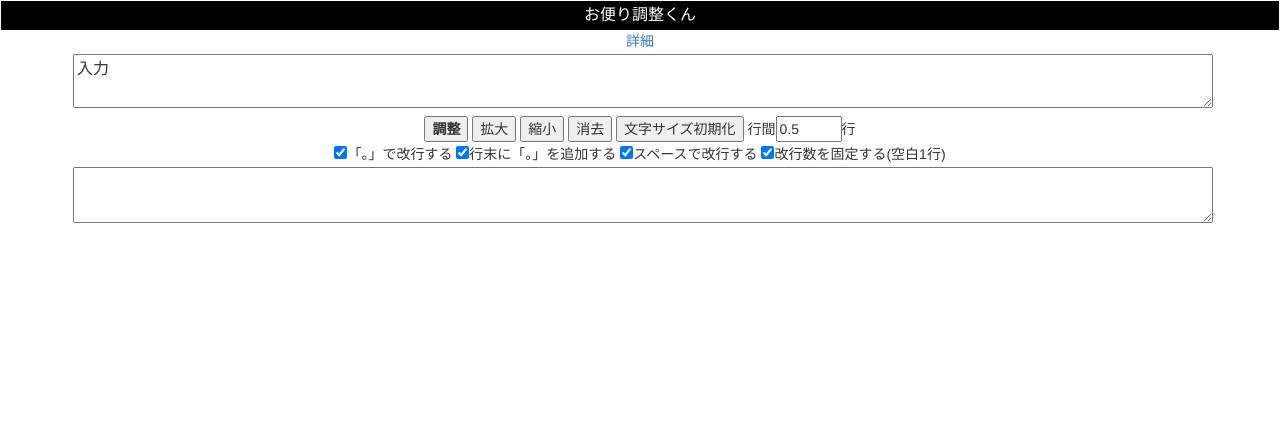
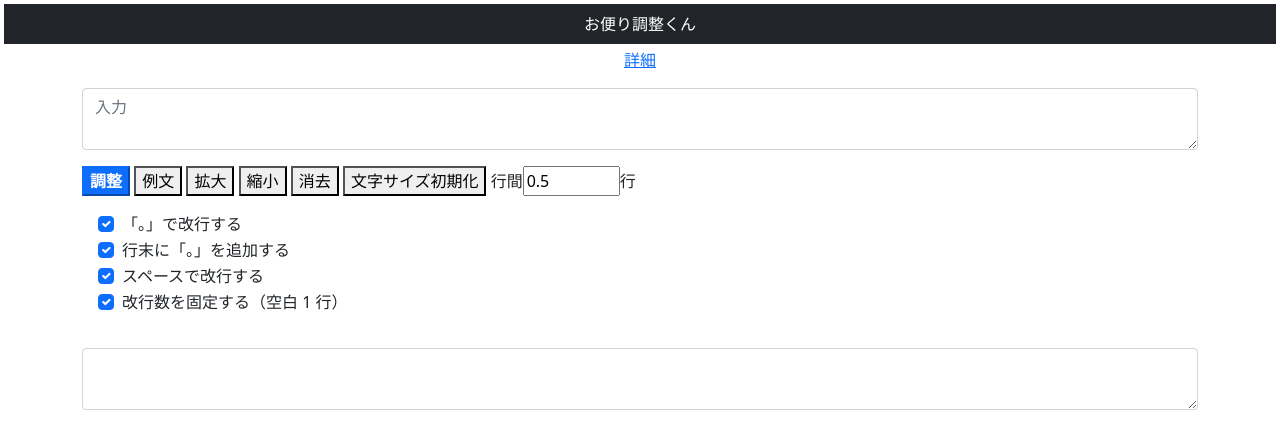
Before and after one commit to norihitoishida/adjust-posts, a plain HTML site: page index.html in a window 1280 px wide. Drawn offline with nearby package versions, Linux system fonts and the light colour scheme.

Commit message:
Bootstrap をバージョンアップして見た目を調整。例文を追加。

```diff
--- a/index.html
+++ b/index.html
@@ -3,35 +3,50 @@
 <head>
     <meta charset="UTF-8">
     <meta http-equiv="X-UA-Compatible" content="IE=edge">
-    <!-- Latest compiled and minified CSS -->
-    <link rel="stylesheet" href="https://stackpath.bootstrapcdn.com/bootstrap/3.4.1/css/bootstrap.min.css" integrity="sha384-HSMxcRTRxnN+Bdg0JdbxYKrThecOKuH5zCYotlSAcp1+c8xmyTe9GYg1l9a69psu" crossorigin="anonymous">
-    <!-- Optional theme -->
-    <link rel="stylesheet" href="https://stackpath.bootstrapcdn.com/bootstrap/3.4.1/css/bootstrap-theme.min.css" integrity="sha384-6pzBo3FDv/PJ8r2KRkGHifhEocL+1X2rVCTTkUfGk7/0pbek5mMa1upzvWbrUbOZ" crossorigin="anonymous">
+    <meta name="viewport" content="width=device-width, initial-scale=1">
+    <link href="https://cdn.jsdelivr.net/npm/bootstrap@5.0.0-beta1/dist/css/bootstrap.min.css" rel="stylesheet" integrity="sha384-giJF6kkoqNQ00vy+HMDP7azOuL0xtbfIcaT9wjKHr8RbDVddVHyTfAAsrekwKmP1" crossorigin="anonymous">
     <link rel="stylesheet" href="style.css">
     <link rel="icon" type="image/png" href="https://norihitoishida.github.io/images/favicon-32x32.png" sizes="32x32">
     <link rel="icon" type="image/png" href="https://norihitoishida.github.io/images/favicon-16x16.png" sizes="16x16">
     <title>お便り調整くん</title>
 </head>
 <body>
-    <div class="header">お便り調整くん</div>
+    <div class="bg-dark text-white text-center m-1 p-2">お便り調整くん</div>
     <div class="container">
-        <a href="https://github.com/norihitoishida/adjust-posts" target="_blank">詳細</a>
-        <textarea id="otayori_raw" type="text">入力</textarea>
+        <div class="text-center"><a href="https://github.com/norihitoishida/adjust-posts" target="_blank">詳細</a></div>
+        <div class="form-group my-3">
+            <textarea id="otayori_raw" class="form-control" placeholder="入力"></textarea>
+        </div>
         <div>
-            <button id="adjust" style="font-weight:bold;">調整</button>
-            <button id="zoomin">拡大</button>
-            <button id="zoomout">縮小</button>
-            <button id="clear">消去</button>
+            <button id="adjust" class="btn-primary fw-bold">調整</button>
+            <button id="example"   >例文</button>
+            <button id="zoomin"    >拡大</button>
+            <button id="zoomout"   >縮小</button>
+            <button id="clear"     >消去</button>
             <button id="initialize">文字サイズ初期化</button>
             行間<input type="number" id="linespace" step="0.1" value="0.5" max="2" min="0">行
         </div>
-        <div>
-            <input type="checkbox" id="kutennewline" checked>「。」で改行する</input>
-            <input type="checkbox" id="addkuten" checked>行末に「。」を追加する</input>
-            <input type="checkbox" id="spacenewline" checked>スペースで改行する</input>
-            <input type="checkbox" id="doublenewline" checked>改行数を固定する(空白1行)</input>
+        <div class="p-3">
+            <div class="form-check">
+                <input class="form-check-input" type="checkbox" id="kutennewline" checked>
+                <label class="form-check-label" for="kutennewline">「。」で改行する</label>
+            </div>
+            <div class="form-check">
+                <input class="form-check-input" type="checkbox" id="addkuten" checked>
+                <label class="form-check-label" for="addkuten">行末に「。」を追加する</label>
+            </div>
+            <div class="form-check">
+                <input class="form-check-input" type="checkbox" id="spacenewline" checked>
+                <label class="form-check-label" for="spacenewline">スペースで改行する</label>
+            </div>
+            <div class="form-check">
+                <input class="form-check-input" type="checkbox" id="doublenewline" checked>
+                <label class="form-check-label" for="doublenewline">改行数を固定する（空白 1 行）</label>
+            </div>
         </div>
-        <textarea id="otayori_adjusted" type="text" rows="auto"></textarea>
+        <div class="form-group my-3">
+            <textarea id="otayori_adjusted" class="form-control"></textarea>
+        </div>
     </div>
     <script src="./script.js">
     </script>
--- a/script.js
+++ b/script.js
@@ -45,6 +45,14 @@ function adjust() {
   document.getElementById("otayori_adjusted").style.height = `${scrollHeight}px`;
 }
 
+function example() {
+  let text = "俺ねぇ、アレのライブ行ったよ、ラブライブ。4回目のライブかな。どこでやってた奴か忘れたけど。" +
+              "そう雪ヤバかったやつ。あん時に食ったねえ～…え！？（気づき）そう、あの時牛丼食ったんだよ帰り道に。" +
+              "寒い中食った牛丼がめちゃくちゃ美味かったんだよなぁ……ｗ人生で一番美味かった。" +
+              "それでものの旨さって値段じゃないんだなって分かったわ。チー牛だったかどうかはちょっと忘れた。";
+  document.getElementById("otayori_raw").value = text;
+}
+
 function zoomin(){
   fontSize = Math.min(fontSize+5, 100);
   document.getElementById("otayori_adjusted").style.fontSize = `${fontSize}px`;
@@ -68,6 +76,7 @@ function initialize(){
 
 let fontSize = 16;
 document.getElementById("adjust").addEventListener("click", adjust);
+document.getElementById("example").addEventListener("click", example);
 document.getElementById("zoomin").addEventListener("click", zoomin);
 document.getElementById("zoomout").addEventListener("click", zoomout);
 document.getElementById("clear").addEventListener("click", clear);
--- a/style.css
+++ b/style.css
@@ -1,30 +1,5 @@
-.header {
-    text-align: center;
-    font-size: 16px;
-    margin: 1px 1px;
-    padding: 3px;
-    background-color: #000;
-    color: #fff;
-}
-
-.container {
-    text-align: center;
-    margin: auto;
-}
-
-textarea {
-    width: 100%;
-    margin: 3px;
-    padding: 3px;
-    font-size: 100%;
-    font-size: 16px;
-    resize: vertical;
-}
 #otayori_adjusted{
   font-family: "ＭＳ ゴシック",sans-serif;
   color: #000;
   line-height:1.5em;
 }
-button {
-    margin: auto;
-}
```
